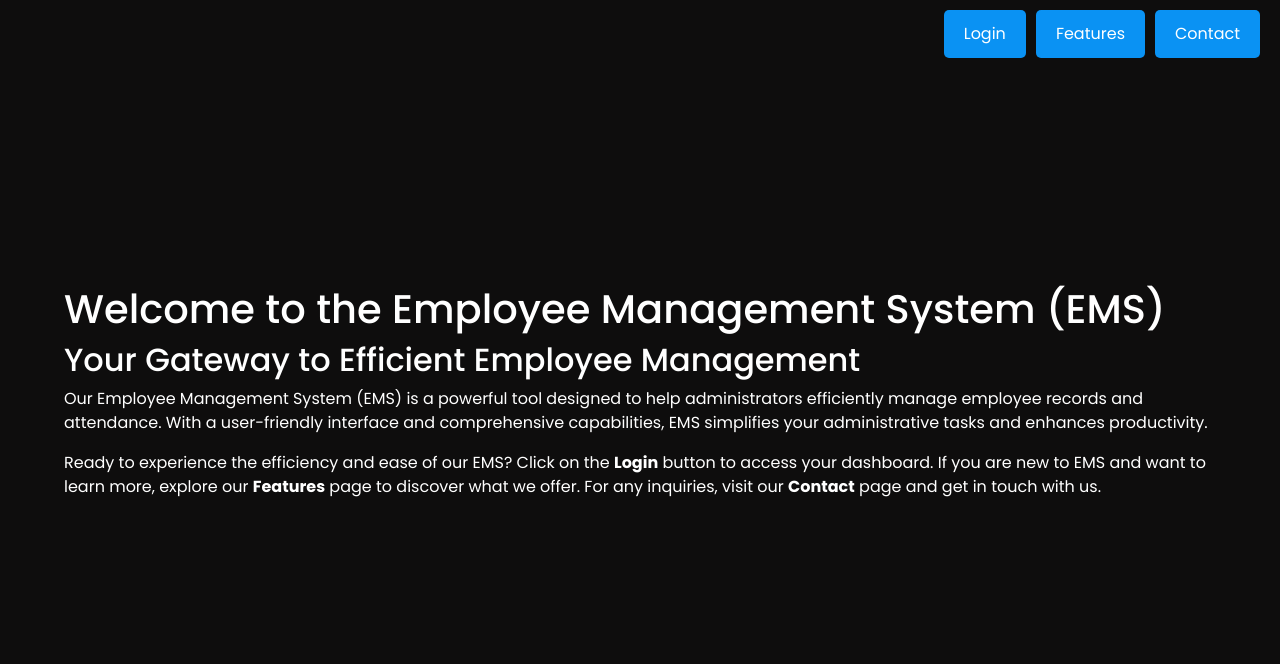
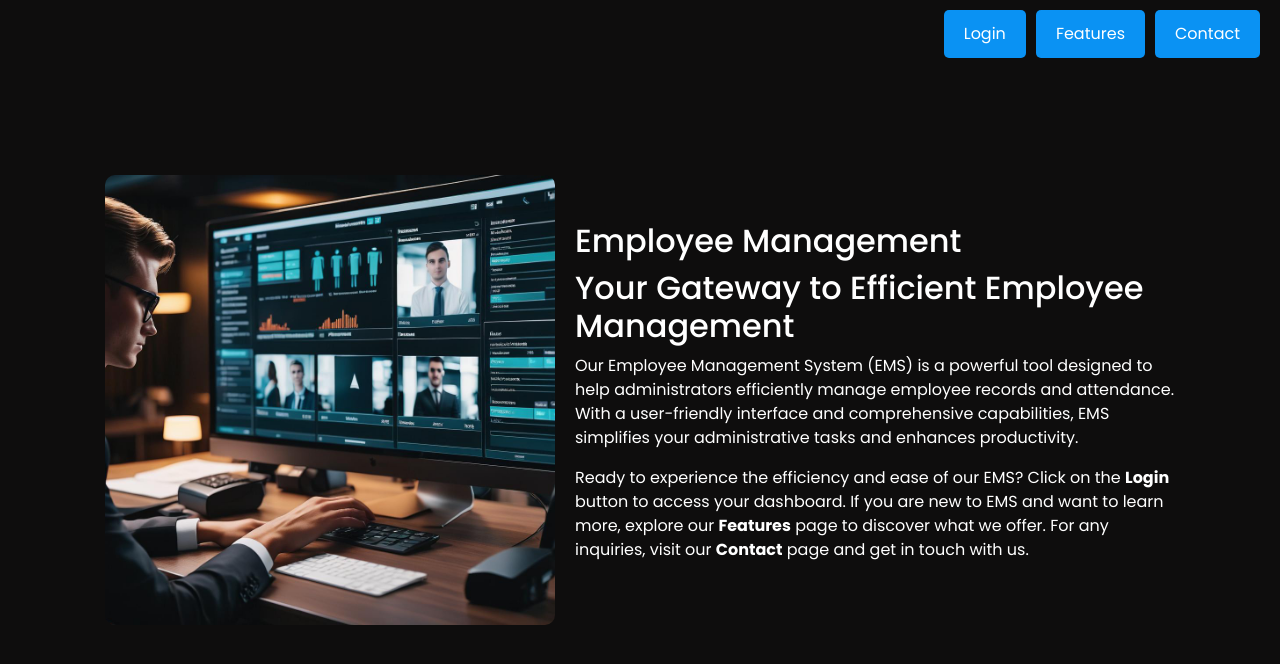
Before and after one commit to Satwik78901/EMS-Client, a React (Create React App) app: page / in a window 1280 px wide. Shown: the top 664 px of the page. Built offline with nearby package versions, Linux system fonts and the light colour scheme.

Commit message:
Added Image

```diff
--- a/src/components/Home.js
+++ b/src/components/Home.js
@@ -1,6 +1,7 @@
 import React from 'react';
 import { Link } from 'react-router-dom';
 import '../Home.css';
+import myImage from '../images/Employee.jpg';
 
 const Home = () => {
   return (
@@ -16,26 +17,28 @@ const Home = () => {
           <button className="button-styles">Contact</button>
         </Link>
       </div>
-      <div className="position">
       <div className="contentWrap">
-          <div className="containerWrap">
-            <h1>Welcome to the Employee Management System (EMS)</h1>
+        <img src={myImage} alt="Employee" className="image-adjust" />
+        <div className="text-position">
+          <div className="content">
+            <h2>Employee Management</h2>
+          </div>
+
           <h2>Your Gateway to Efficient Employee Management</h2>
           <p>
-              Our Employee Management System (EMS) is a powerful tool designed
-              to help administrators efficiently manage employee records and
+            Our Employee Management System (EMS) is a powerful tool designed to
+            help administrators efficiently manage employee records and
             attendance. With a user-friendly interface and comprehensive
-              capabilities, EMS simplifies your administrative tasks and
-              enhances productivity.
+            capabilities, EMS simplifies your administrative tasks and enhances
+            productivity.
           </p>
           <p>
-              Ready to experience the efficiency and ease of our EMS? Click on
-              the <b>Login</b> button to access your dashboard. If you are new
-              to EMS and want to learn more, explore our <b>Features</b> page to
-              discover what we offer. For any inquiries, visit our{' '}
-              <b>Contact</b> page and get in touch with us.
+            Ready to experience the efficiency and ease of our EMS? Click on the{' '}
+            <b>Login</b> button to access your dashboard. If you are new to EMS
+            and want to learn more, explore our <b>Features</b> page to discover
+            what we offer. For any inquiries, visit our <b>Contact</b> page and
+            get in touch with us.
           </p>
-          </div>
         </div>
       </div>
     </div>
```
Lines whose indentation alone changed are shown as unchanged.
